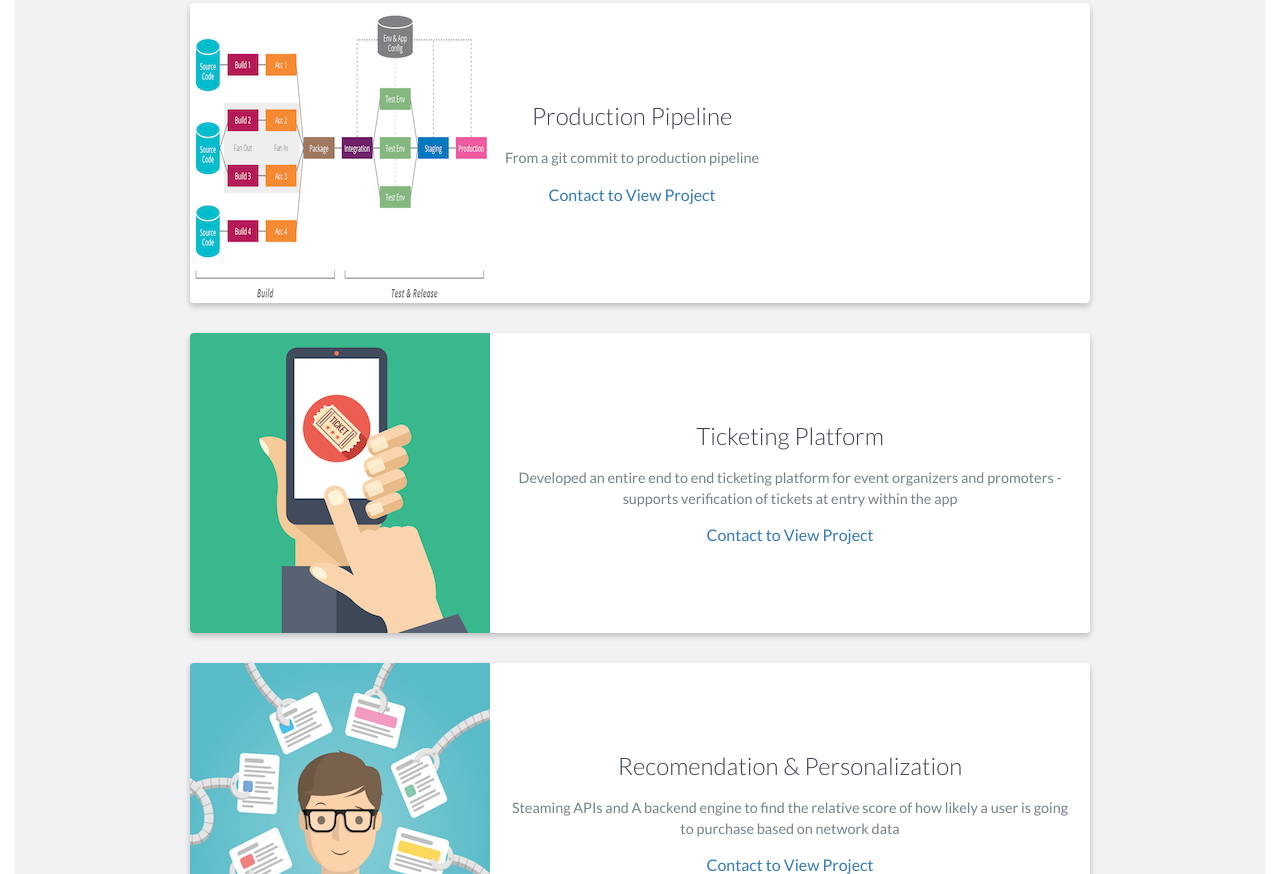
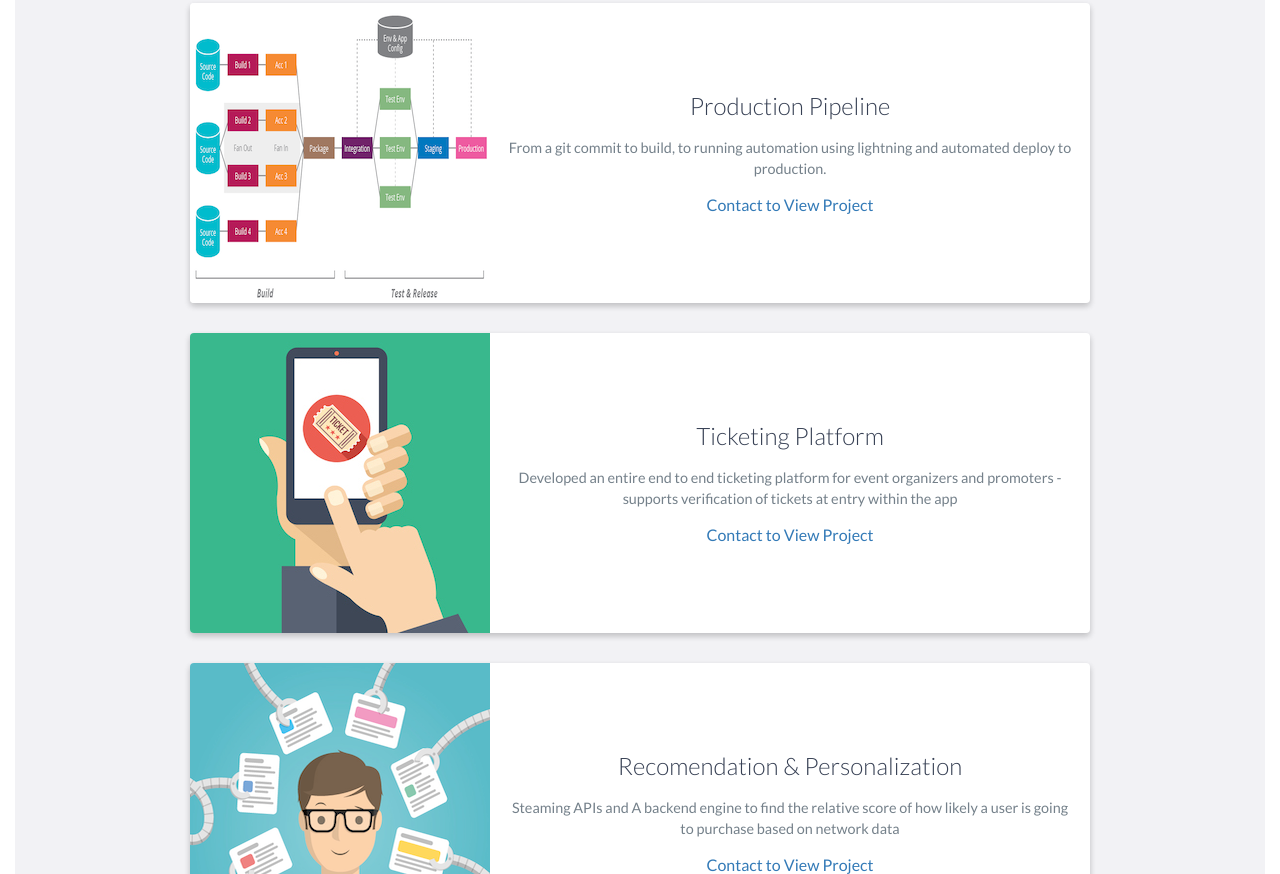
Before and after one commit to imranyousuf/imranyousuf.github.io, a website: page index.html in a window 1280 px wide. Shown: the part 4403-5277 px from the top of the page. Drawn offline with nearby package versions, Linux system fonts and the light colour scheme.

Commit message:
changed description

```diff
--- a/index.html
+++ b/index.html
@@ -297,6 +297,8 @@
                 </div>
                 <!-- End .project -->
 
+
+
                 <div class="project shadow-large">
                     <div class="project-image">
                         <img src="images/pipeline.png" />
@@ -305,7 +307,7 @@
                     <div class="project-info">
                         <h3>Production Pipeline</h3>
                         <p>
-                            From a git commit to production pipeline
+                            From a git commit to build, to running automation using lightning and automated deploy to production.
                         </p>
                         <a href="#contact">Contact to View Project</a>
                     </div>
```
